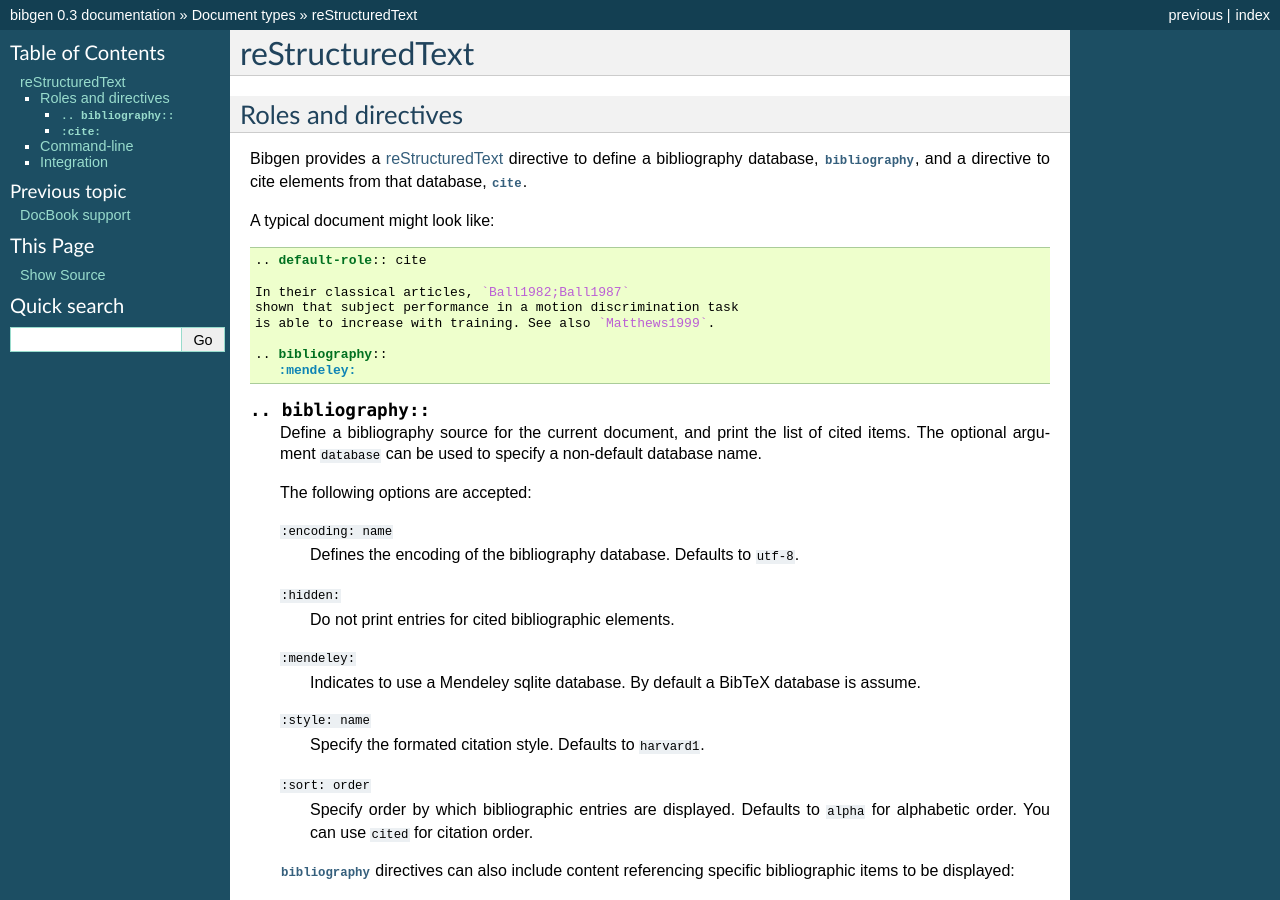
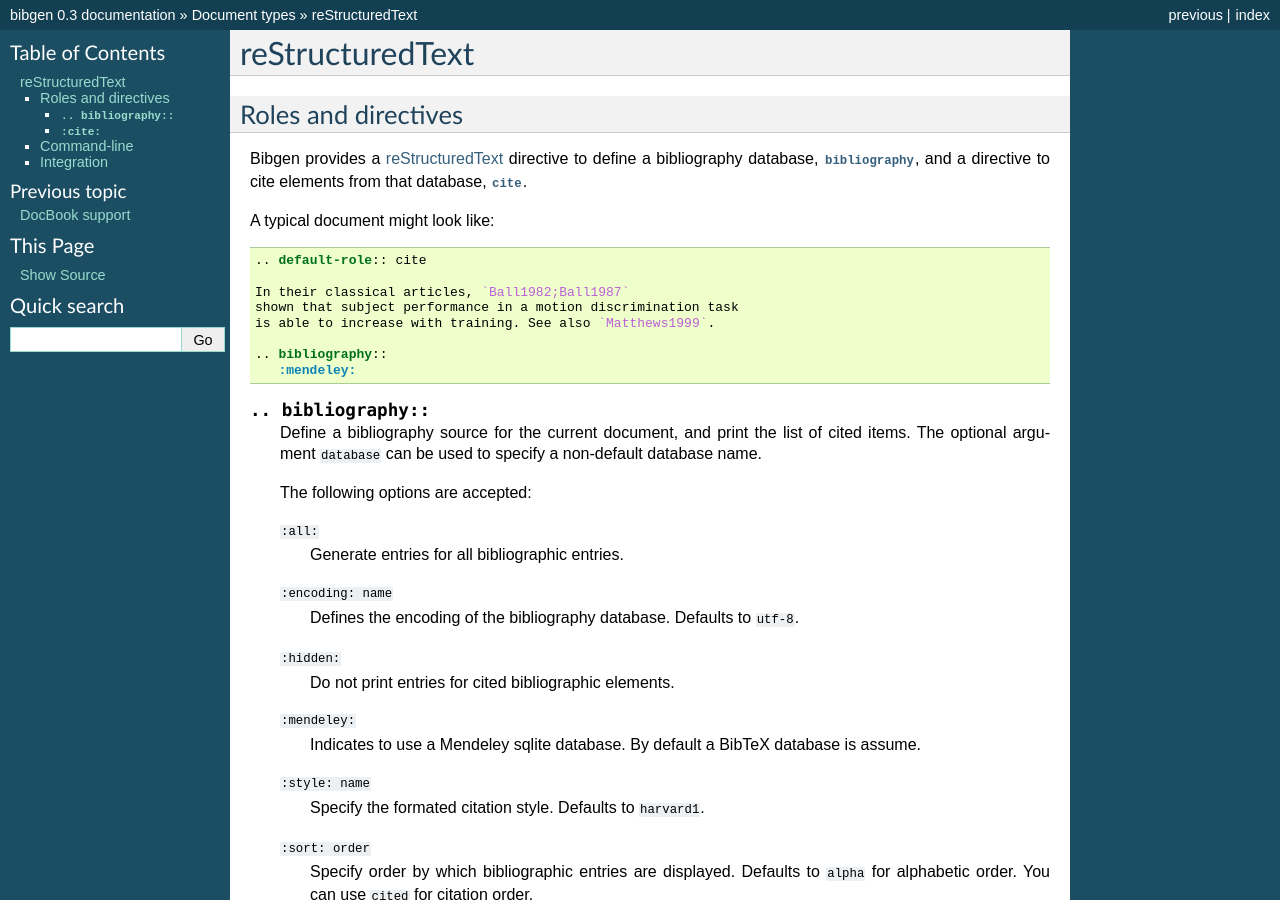
Before and after one commit to etlapale/bibgen, a Sphinx documentation site: the page built from doc/source/rest.rst, in a window 1280 px wide and 900 px high. Built offline with Sphinx 7.4.7, drawn with Linux system fonts in a browser that asks for light colours.

Commit message:
Documenting :all: for reST docs.

```diff
--- a/doc/source/rest.rst
+++ b/doc/source/rest.rst
@@ -28,6 +28,9 @@ A typical document might look like:
    used to specify a non-default database name.
 
    The following options are accepted:
+
+   ``:all:``
+     Generate entries for all bibliographic entries.
 
    ``:encoding: name``
      Defines the encoding of the bibliography database.
```
